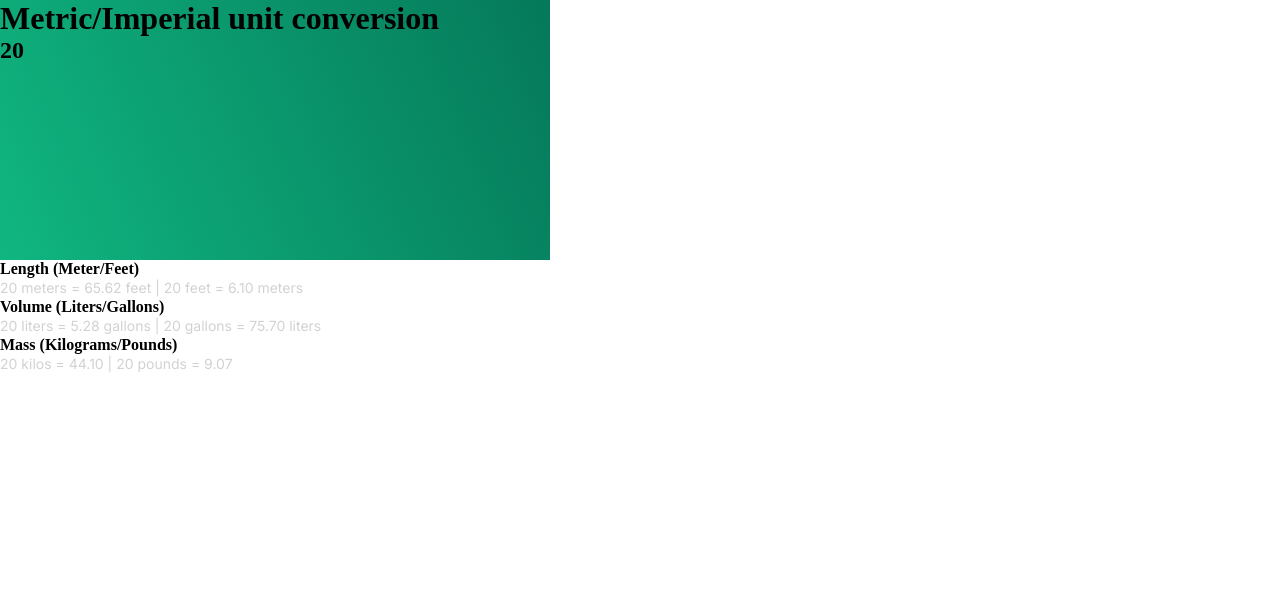
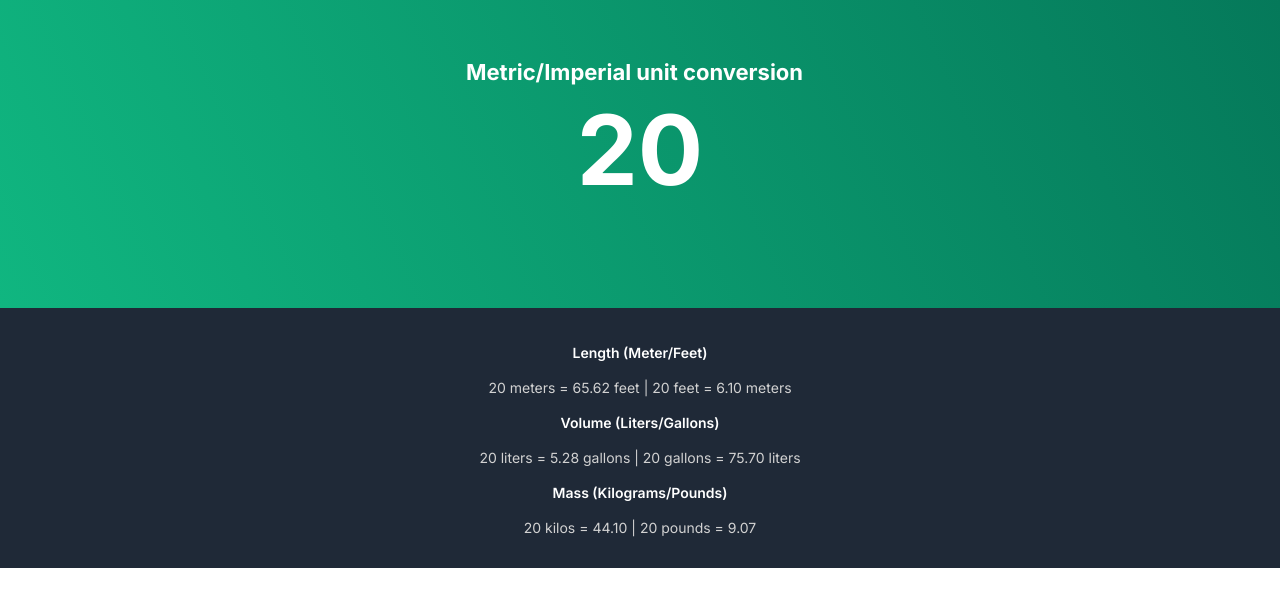
Before and after one commit to Epiq122/converter, a plain HTML site: page index.html in a window 1280 px wide. Drawn offline with Linux system fonts and the light colour scheme.

Commit message:
finished CSS

```diff
--- a/style.css
+++ b/style.css
@@ -4,7 +4,38 @@
   box-sizing: border-box;
 }
 
+body{
+  font-family:Inter
+}
 
+h1{
+  padding-top:53px;
+  margin-right:51px;
+  font-family: Inter;
+  font-weight: 800;
+  font-size:22px;
+  line-height:38px;
+  text-align:center;
+  margin-left:40px;
+  color:#fff
+}
+
+h2{
+  color:#fff;
+  font-weight: bold;
+  font-size:97px;
+  text-align:center
+
+
+
+}
+
+h4{
+font-size:14px;
+color:#fff;
+font-weight: 600;
+
+}
 p{
   font-family: 'Inter';
   font-size: 14px;
@@ -13,7 +44,21 @@ p{
 }
 
 header{
-  width:550px;
+ max-width:100%;
+ background: linear-gradient(246.26deg, #05795A 0%, #10B680 100%);
+ padding-bottom:100px
+}
+
+main{
+  background:#1f2937;
+  width:100%;
   height:260px;
- background: linear-gradient(246.26deg, #05795A 0%, #10B680 100%);
 }
+
+section{
+
+  text-align:center;
+  margin:auto 0;
+  padding-top:20px;
+  line-height:50px;
+}
```
